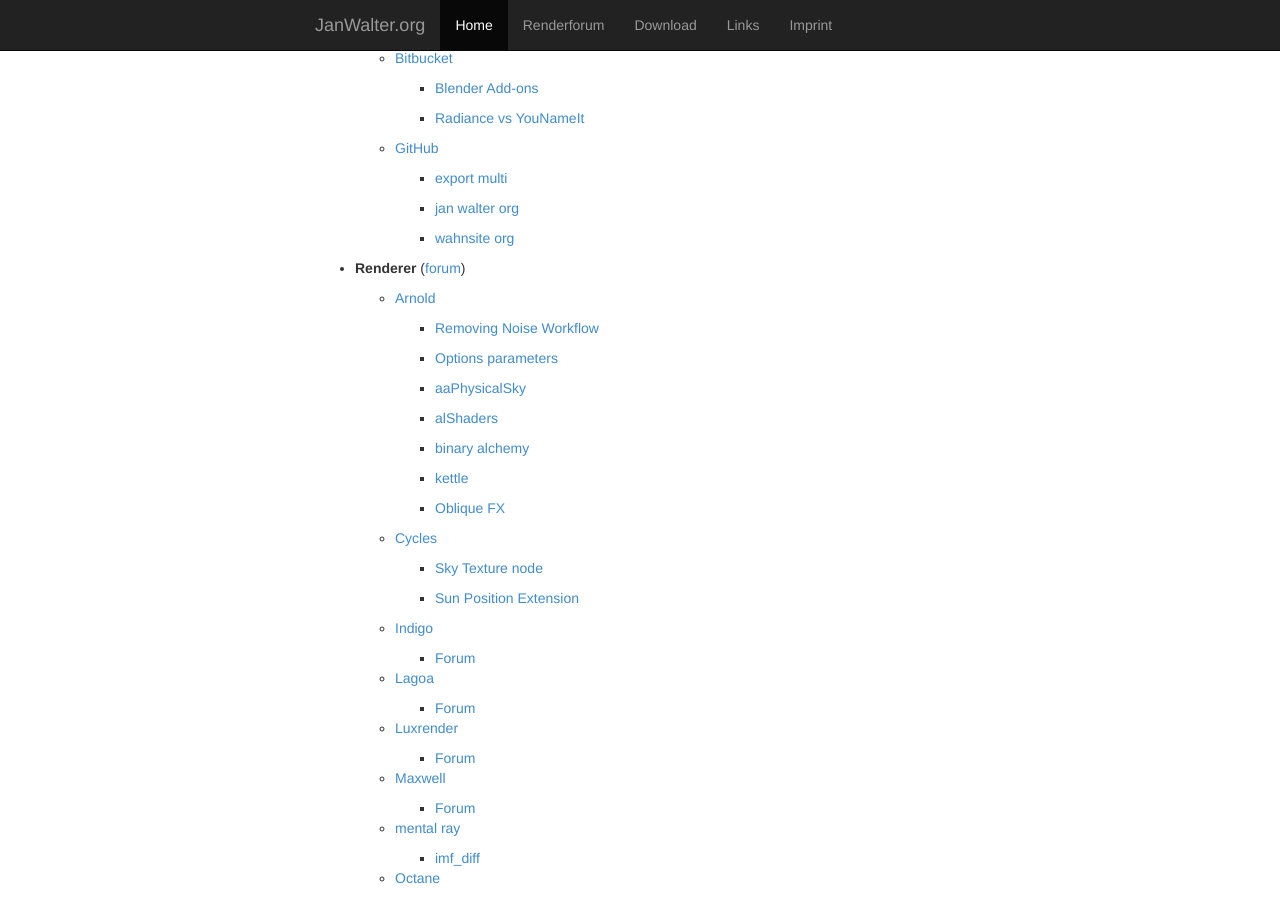
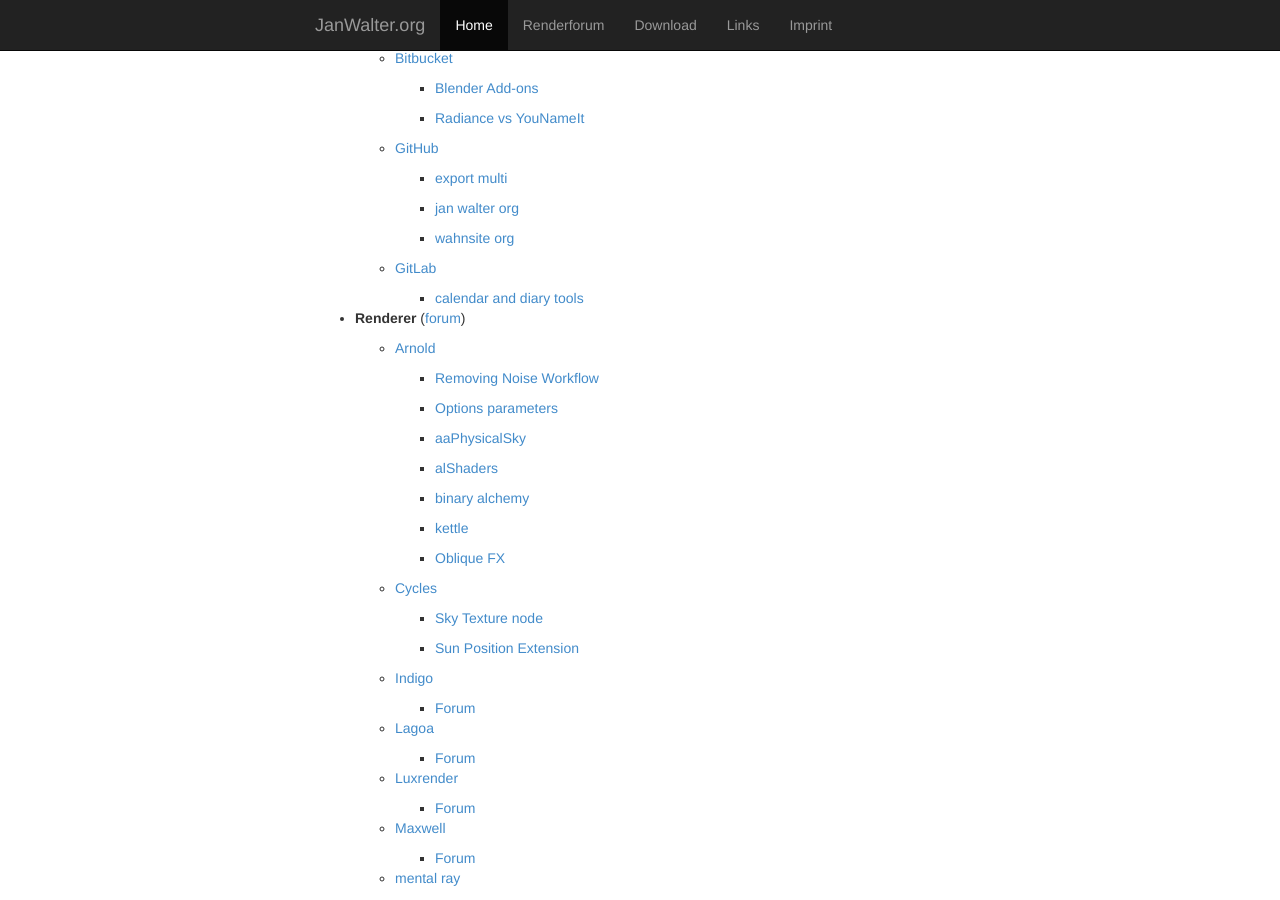
Before and after one commit to wahn/jan_walter_org, a Jekyll site: the page built from links/index.md, in a window 1280 px wide and 900 px high, scrolled down 392 px. Built offline with Jekyll 4.4.1, drawn with Linux system fonts in a browser that asks for light colours; Markdown is read by kramdown in place of the engine named in the settings.

Commit message:
Add GitLab to the repository links.

```diff
--- a/links/index.md
+++ b/links/index.md
@@ -42,6 +42,10 @@
         + [jan walter org](https://github.com/wahn/jan_walter_org)
 
         + [wahnsite org](https://github.com/wahn/wahnsite_org)
+
+    - [GitLab](https://gitlab.com)
+
+        + [calendar and diary tools](https://gitlab.com/jdb-walter/calendar-and-diary-tools)
 
 * __Renderer__ ([forum](https://www.janwalter.org/renderforum))
 
```
